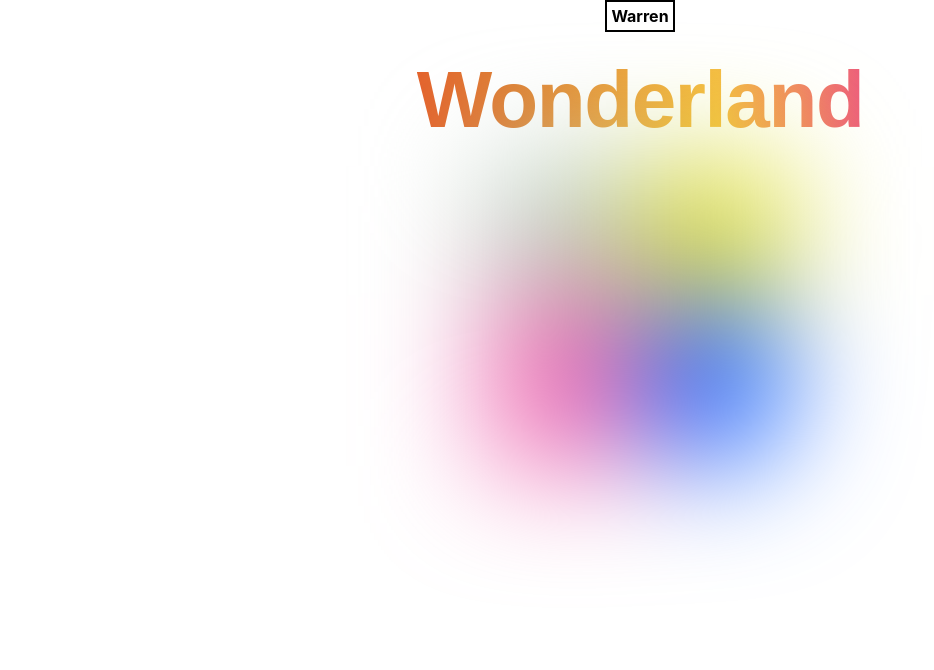
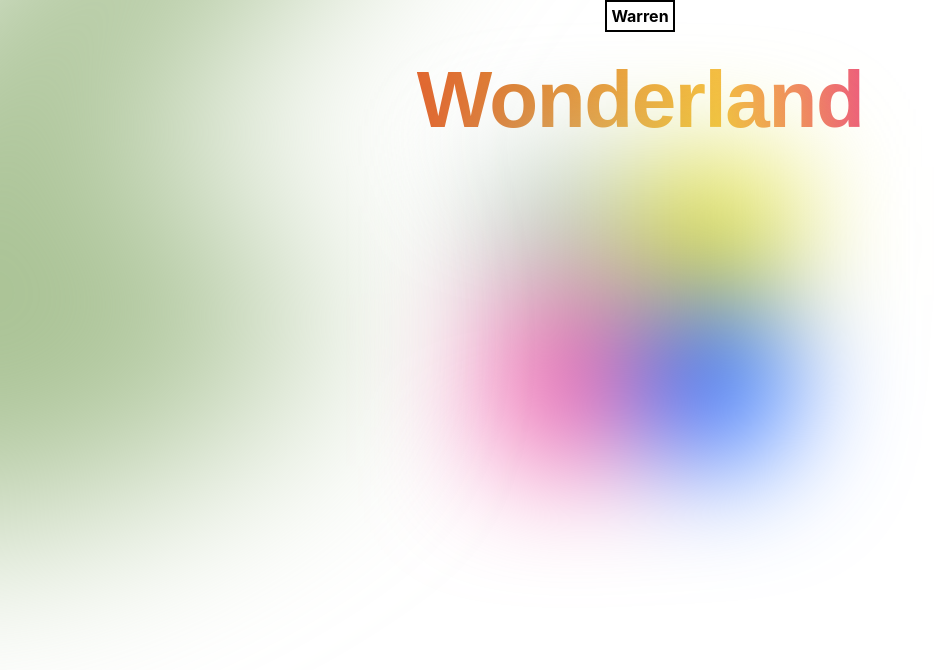
Before and after one commit to hwhong/wonderland, a React (Create React App) app: page / in a window 1280 px wide. Shown: the top 670 px of the page, without its empty margins (0-934 px from the left). Built offline with nearby package versions, Linux system fonts and the light colour scheme.

Commit message:
added move

```diff
--- /dev/null
+++ b/src/components/moving-blob/moving-blob.module.css
@@ -0,0 +1,18 @@
+.root {
+  position: absolute;
+  left: -30vw;
+  top: -50vh;
+  filter: blur(100px);
+  overflow: hidden;
+  animation: move 10s ease-in-out infinite;
+}
+
+@keyframes move {
+  40% {
+    transform: translate(40vw, 0vh);
+  }
+
+  80% {
+    transform: translate(0vw, 0vh);
+  }
+}
--- /dev/null
+++ b/src/components/moving-blob/moving-blob.tsx
@@ -0,0 +1,7 @@
+import React from "react";
+import styles from "./moving-blob.module.css";
+const path = require("./blob.svg");
+
+export function MovingBlob() {
+  return <img className={styles.root} src={path} />;
+}
--- a/src/main.tsx
+++ b/src/main.tsx
@@ -4,6 +4,7 @@ import { Header } from "./components/header/header";
 import { Cursor } from "./components/cursor/cursor";
 import { ColorBlur } from "./components/color-blur/color-blur";
 import { ScrollListener } from "./components/scroll-listener/scroll-listener";
+import { MovingBlob } from "./components/moving-blob/moving-blob";
 
 function App() {
   return (
@@ -12,6 +13,7 @@ function App() {
       <Cursor />
       <ColorBlur />
       <ScrollListener />
+      <MovingBlob />
     </div>
   );
 }
```
Also changed, not shown: src/components/moving-blob/blob.svg (added).
